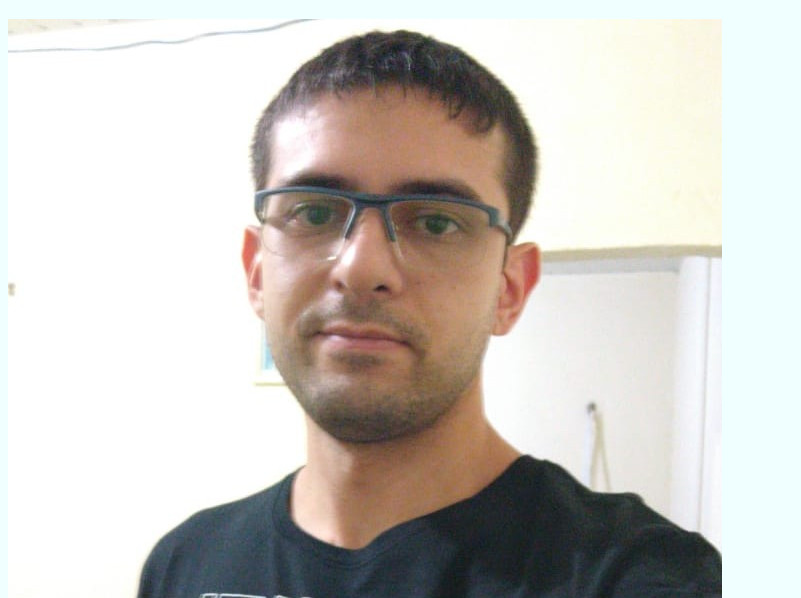
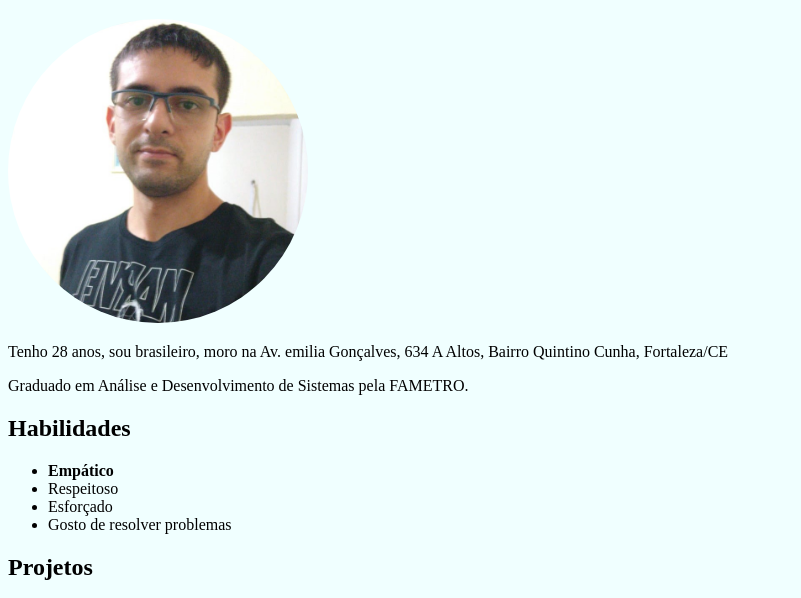
Before and after one commit to TandyFW/TandyFW.github.io, a plain HTML site: page index.html in a window 1280 px wide. Shown: the part 61-659 px from the top of the page, without its empty margins (0-801 px from the left). Drawn offline with Linux system fonts and the light colour scheme.

Commit message:
Correçao da classe img-circle no arquivo style.css

```diff
--- a/css/style.css
+++ b/css/style.css
@@ -6,7 +6,7 @@ body{
     background-color: azure;
 }
 
-img-circle{
+.img-circle{
     width: 300px;
     border-radius: 100%;
 }
```
